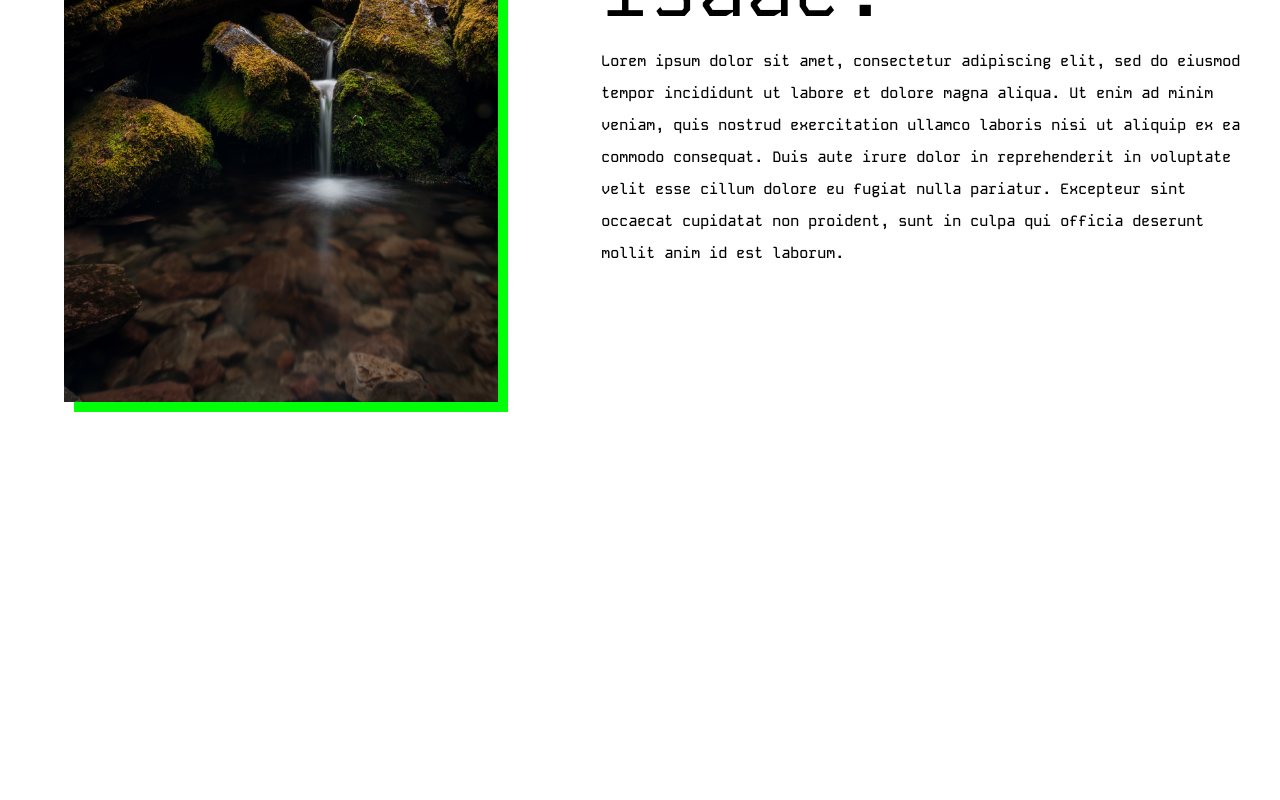
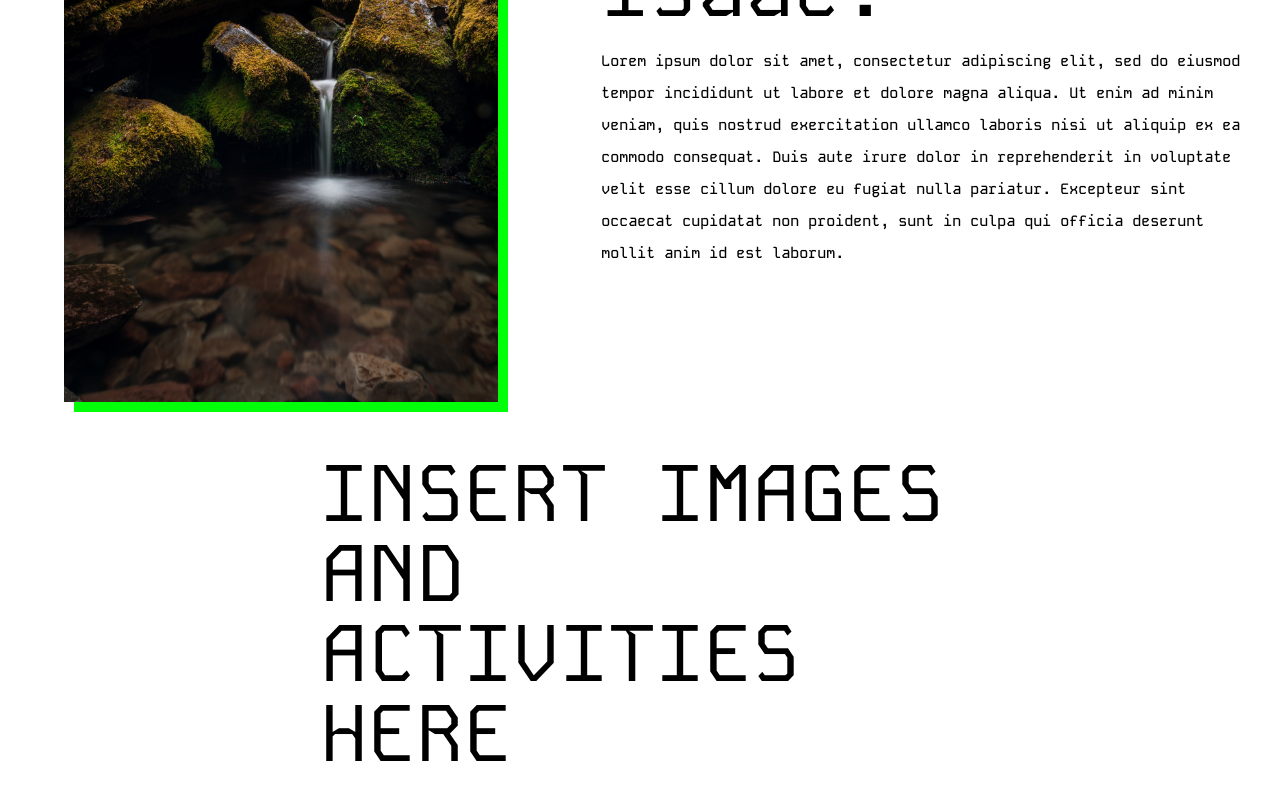
Before and after one commit to isaacpost/ijp-website, an Angular app in the folder angular-ijp-website/: page / in a window 1280 px wide. Shown: the part 414-1214 px from the top of the page. Before the commit the page ends 928 px from the top, so only its background shows below. Built offline with nearby package versions, Linux system fonts and the light colour scheme.

Commit message:
added break functionality

```diff
--- a/angular-ijp-website/src/app/about/about.component.css
+++ b/angular-ijp-website/src/app/about/about.component.css
@@ -17,3 +17,8 @@ h1 {
 h2 {
     font-size: 15px;
 }
+
+.break {
+    flex-basis: 100%;
+    height: 0;
+}
--- a/angular-ijp-website/src/app/about/about.component.html
+++ b/angular-ijp-website/src/app/about/about.component.html
@@ -9,4 +9,10 @@
         dolor in reprehenderit in voluptate velit esse cillum dolore eu fugiat nulla pariatur. Excepteur sint occaecat cupidatat non
         proident, sunt in culpa qui officia deserunt mollit anim id est laborum.</h2>
     </div>
+
+    <div class="break"></div>
+
+    <div style="margin: 1%; width: 50%;">
+        <h1>INSERT IMAGES AND ACTIVITIES HERE</h1>
+    </div>
 </div>
```
